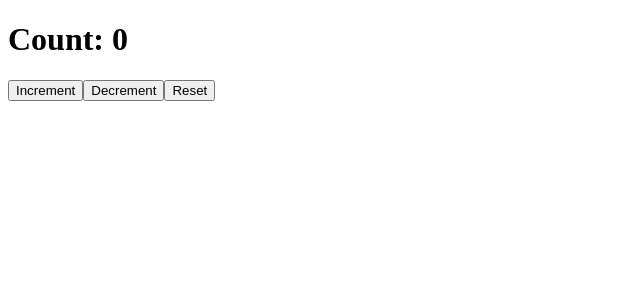
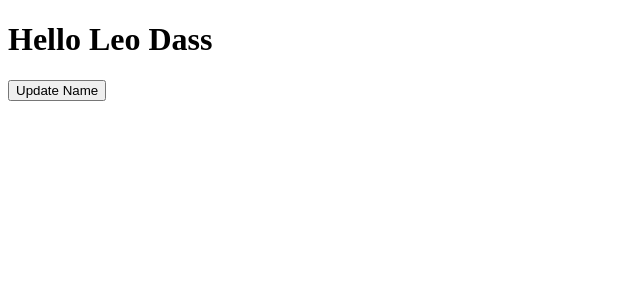
Before and after one commit to Gowtham-Mani-24/React-class, a React (Vite) app: page / in a window 1280 px wide. Shown: the top 300 px of the page, without its empty margins (0-640 px from the left). Built offline with nearby package versions, Linux system fonts and the light colour scheme.

Commit message:
added hooks to update name

```diff
--- a/src/App.jsx
+++ b/src/App.jsx
@@ -1,45 +1,19 @@
-import React, { Component } from 'react'
+import React, { useState } from 'react'
 
-export class App extends Component {
- constructor () {
-  super(); // calling th e parent constructor
-  this.state = {
-    count:0
-  }
+function App() {
+  const [name,setName] = useState('Leo Dass');
+
+  function handleClick  ()  {
+    //console.log('button is clicked');
+    setName('Antony Dass')
   }
 
-  incClick = () => {
-    this.setState({
-      count: this.state.count + 1
-    })
-    console.log(this.state);
-  }
-
-  decClick = () => {
-    this.setState({
-      count:this.state.count -1
-    })
-  }
-
-  resClick = () => {
-    this.setState({
-      count:0
-    })
-  }
-
-  render() {
-    console.log(this.state);
-
-
-    return (
-      <div>
-        <h1>Count: {this.state.count}</h1>
-        <button onClick={this.incClick}>Increment</button>
-        <button onClick={this.decClick}>Decrement</button>
-        <button onClick={this.resClick}>Reset</button>
-      </div>
-    )
-  }
+  return (
+    <div>
+      <h1>Hello {name}</h1>
+      <button onClick={handleClick}>Update Name</button>
+    </div>
+  )
 }
 
-export default App;
+export default App
```
